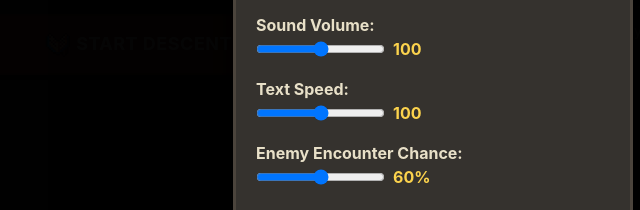
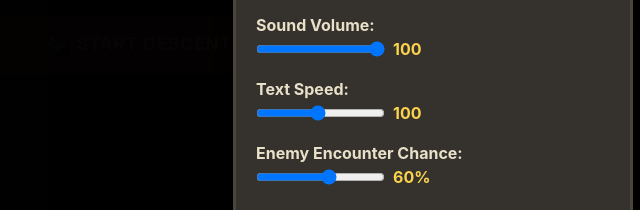
Before and after one commit to andries659/rpg-game, a plain HTML site: page index.html in a window 1280 px wide. Both pictures are taken after a click on the button "OPTIONS". Shown: the part 282-492 px from the top of the page, 207-847 px from the left. Drawn offline with nearby package versions, Linux system fonts and the light colour scheme.

Commit message:
Update index.html

```diff
--- a/index.html
+++ b/index.html
@@ -374,7 +374,7 @@
 <div class="mb-4">
     <label class="font-bold">Sound Volume:</label>
     <div class="flex items-center gap-2">
-        <input id="opt-volume" type="range" min="0" max="100" oninput="updateOptionVolume(this.value)">
+        <input id="opt-volume" type="range" min="0" max="100" value="100" oninput="updateOptionVolume(this.value)">
         <span id="opt-volume-val" class="text-amber-300 font-bold">100</span>
     </div>
 </div>
@@ -382,7 +382,7 @@
 <div class="mb-4">
     <label class="font-bold">Text Speed:</label>
     <div class="flex items-center gap-2">
-        <input id="opt-text-speed" type="range" min="10" max="200" oninput="updateTextSpeed(this.value)">
+        <input id="opt-text-speed" type="range" min="10" max="200" value="100" oninput="updateTextSpeed(this.value)">
         <span id="opt-text-speed-val" class="text-amber-300 font-bold">100</span>
     </div>
 </div>
@@ -390,7 +390,7 @@
 <div class="mb-4">
     <label class="font-bold">Enemy Encounter Chance:</label>
     <div class="flex items-center gap-2">
-        <input id="opt-spawn" type="range" min="20" max="90" oninput="updateEnemySpawnRate(this.value)">
+        <input id="opt-spawn" type="range" min="20" max="90" value="60" oninput="updateEnemySpawnRate(this.value)">
         <span id="opt-spawn-val" class="text-amber-300 font-bold">60%</span>
     </div>
 </div>
@@ -424,8 +424,7 @@
         const settings = {
             volume: 100,
             textSpeed: 100,
-            spawnChance: 0.6,
-            brightness: 10
+            spawnChance: 0.6
         };
 
         function updateOptionVolume(val) {
```
